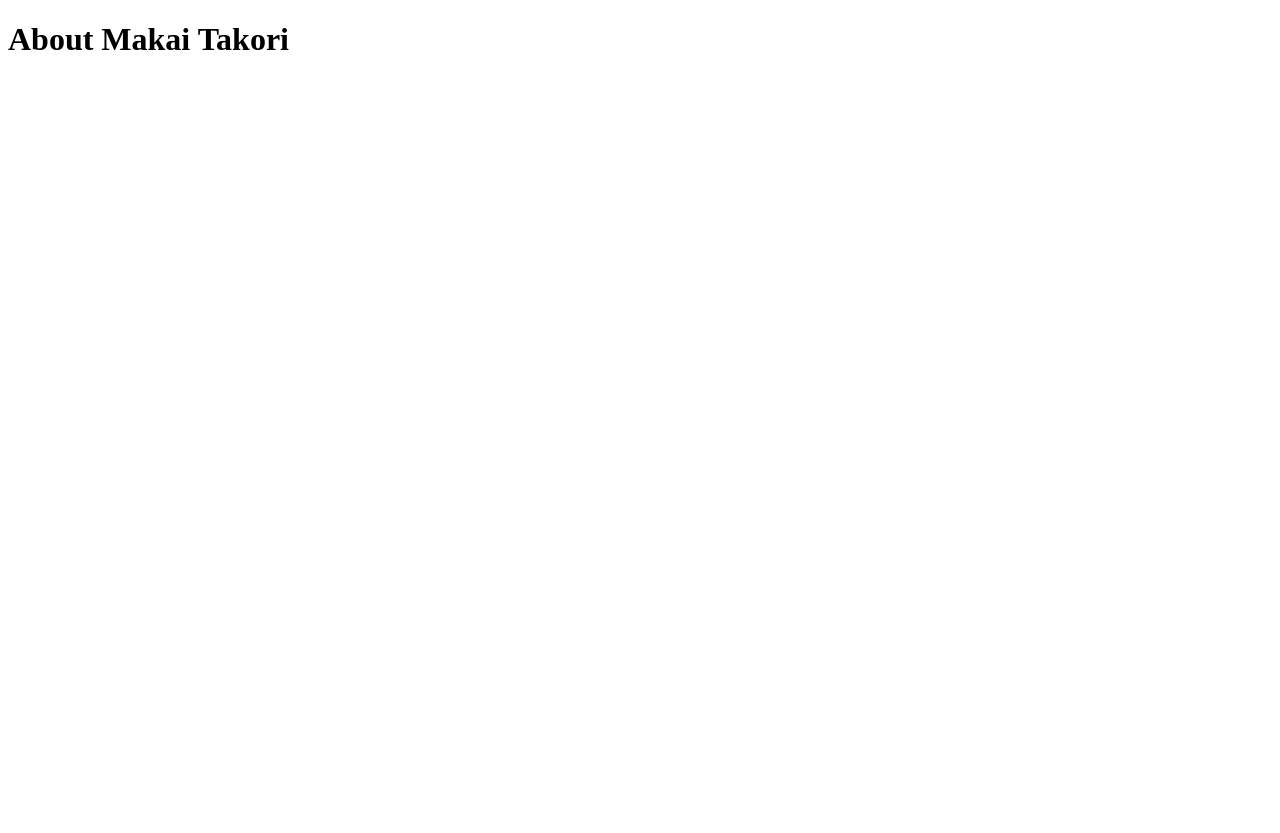
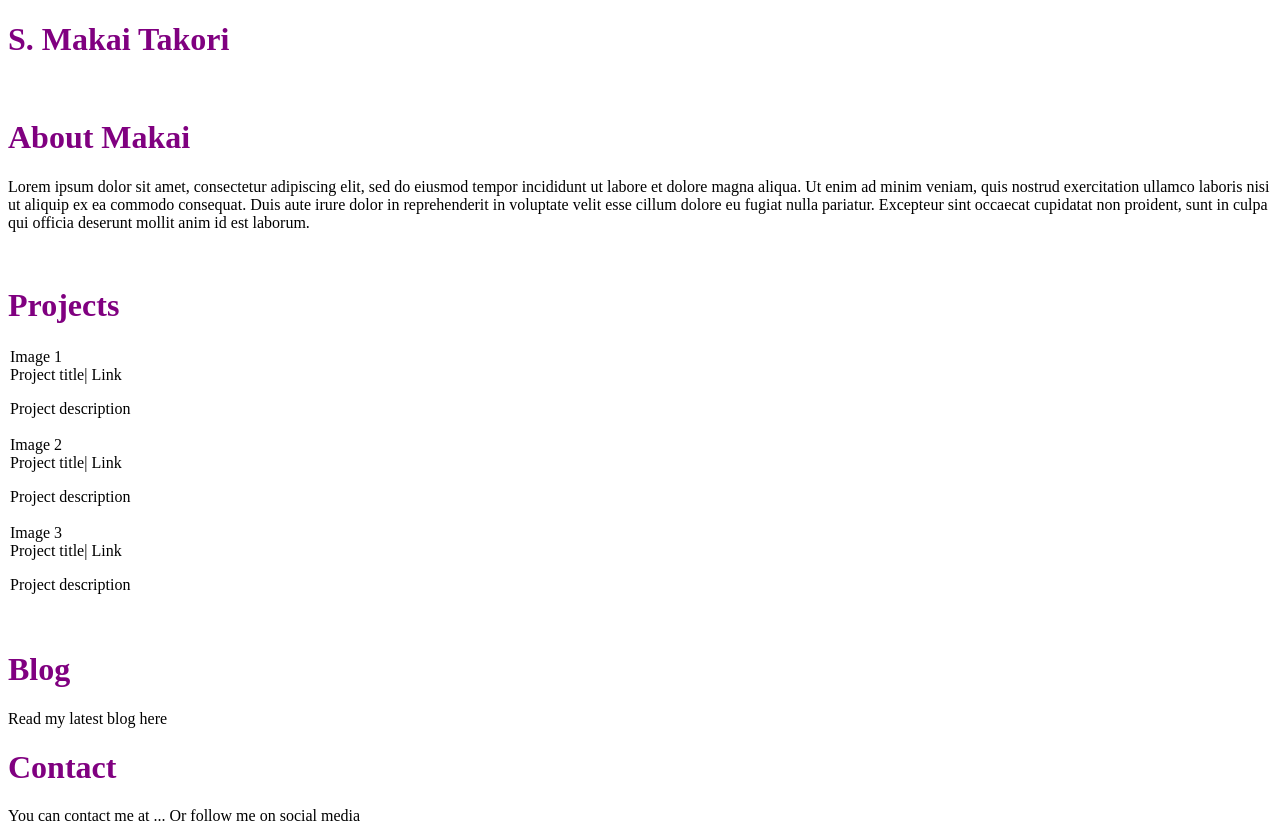
Before and after one commit to SMakaiTakori/portfolio, a React (Create React App) app in the folder portfolio-website/: page / in a window 1280 px wide. Before the commit the page ends 800 px from the top, so only its background shows below. Built offline with nearby package versions, Linux system fonts and the light colour scheme.

Commit message:
added some css and app skeleton

```diff
--- a/portfolio-website/public/index.html
+++ b/portfolio-website/public/index.html
@@ -2,16 +2,9 @@
 <html lang="en">
   <head>
     <meta charset="utf-8" />
-    <link rel="icon" href="%PUBLIC_URL%/favicon.ico" />
     <meta name="viewport" content="width=device-width, initial-scale=1" />
-    <meta name="theme-color" content="#000000" />
-    <meta
-      name="description"
-      content="Web site created using create-react-app"
-    />
-    <link rel="apple-touch-icon" href="%PUBLIC_URL%/logo192.png" />
 
-    <link rel="manifest" href="%PUBLIC_URL%/manifest.json" />
+    <link rel="stylesheet" href="style.css">
 
     <title>S. Makai Takori</title>
   </head>
--- /dev/null
+++ b/portfolio-website/public/style.css
@@ -0,0 +1,27 @@
+/* #nav {
+    width: 100%;
+    float: left;
+    margin: 0 0 3em 0;
+    padding: 0;
+    list-style: none;
+    background-color: #f2f2f2;
+    border-bottom: 1px solid #ccc;
+    border-top: 1px solid #ccc;
+}
+
+#nav li {
+    float: right;
+}
+
+#nav li a {
+        display: block;
+        padding: 8px 15px;
+        text-decoration: none;
+        font-weight: bold;
+        color:purple;
+        border-right: 1px solid #ccc;
+} */
+
+h1{
+    color: purple;
+}
--- a/portfolio-website/src/components/App.js
+++ b/portfolio-website/src/components/App.js
@@ -6,9 +6,41 @@
 
 
  const App = () => {
+
     return (
         <div>
-           <h1>About Makai Takori</h1>
+
+           <h1> S. Makai Takori</h1>
+            <br/>
+           <h1>About Makai</h1>
+           <p>Lorem ipsum dolor sit amet, consectetur adipiscing elit, sed do eiusmod tempor incididunt ut labore et dolore magna aliqua. Ut enim ad minim veniam, quis nostrud exercitation ullamco laboris nisi ut aliquip ex ea commodo consequat. Duis aute irure dolor in reprehenderit in voluptate velit esse cillum dolore eu fugiat nulla pariatur. Excepteur sint occaecat cupidatat non proident, sunt in culpa qui officia deserunt mollit anim id est laborum.</p>
+            <br/>
+           <h1>Projects</h1>
+           <table>
+               <tr>
+                    <label>Image 1</label> <br/>
+                    <label> Project title| Link</label>
+                    <p>Project description</p>
+                </tr>
+                <tr>
+                    <label>Image 2 </label><br/>
+                    <label>Project title| Link</label>
+                    <p>Project description</p>
+                </tr>
+                <tr>
+                         <label>Image 3</label><br/>
+                    <label>Project title| Link</label>
+                    <p>Project description</p>
+                </tr>
+            </table>
+            <br/>
+           <h1>Blog</h1>
+                <label>Read my latest blog here</label>
+            <br/>
+           <h1>Contact</h1>
+                You can contact me at ...
+                Or follow me on social media
+            <br/>
         </div>
     )
 }
```
Also changed, not shown: portfolio-website/src/components/NavBar.js (deleted).
